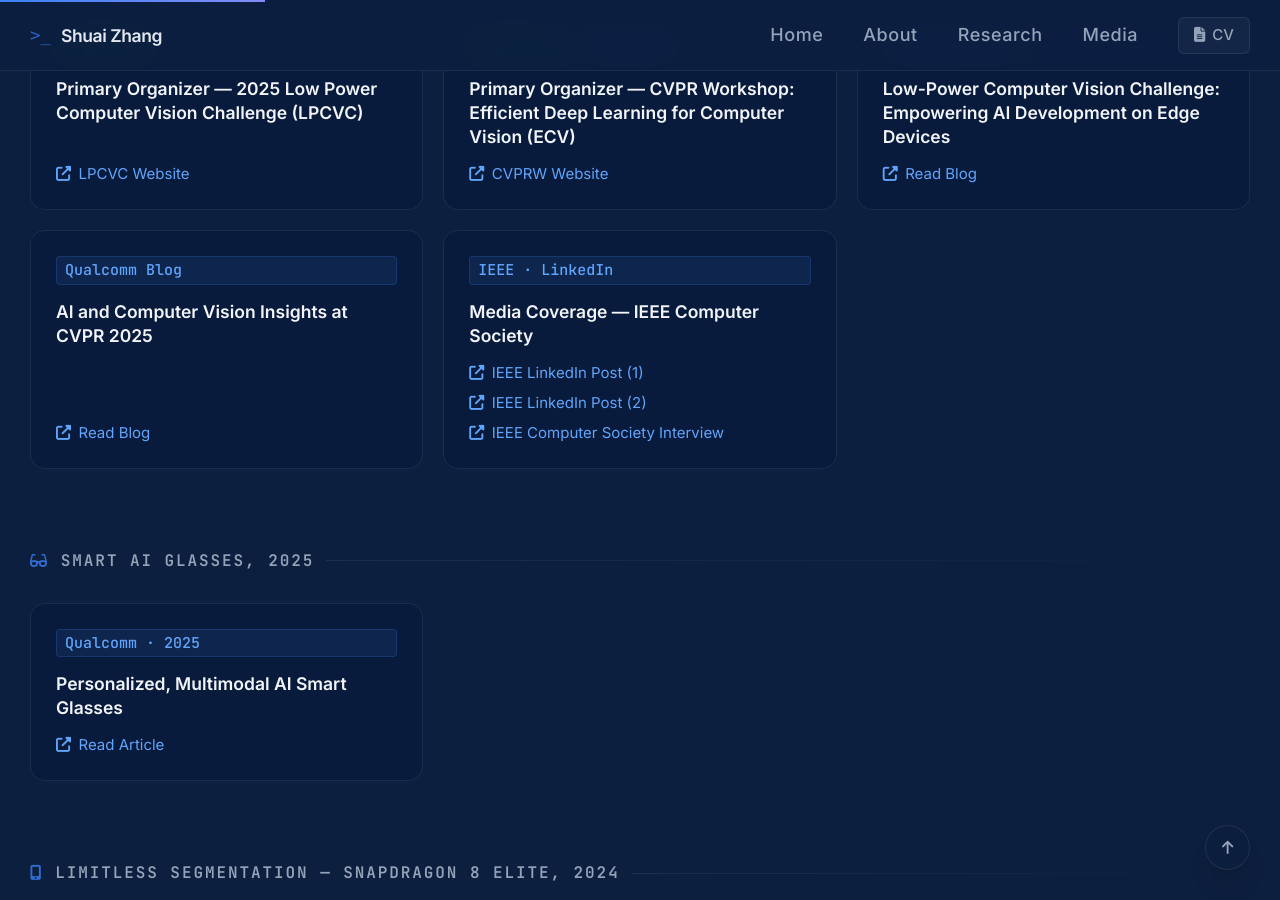
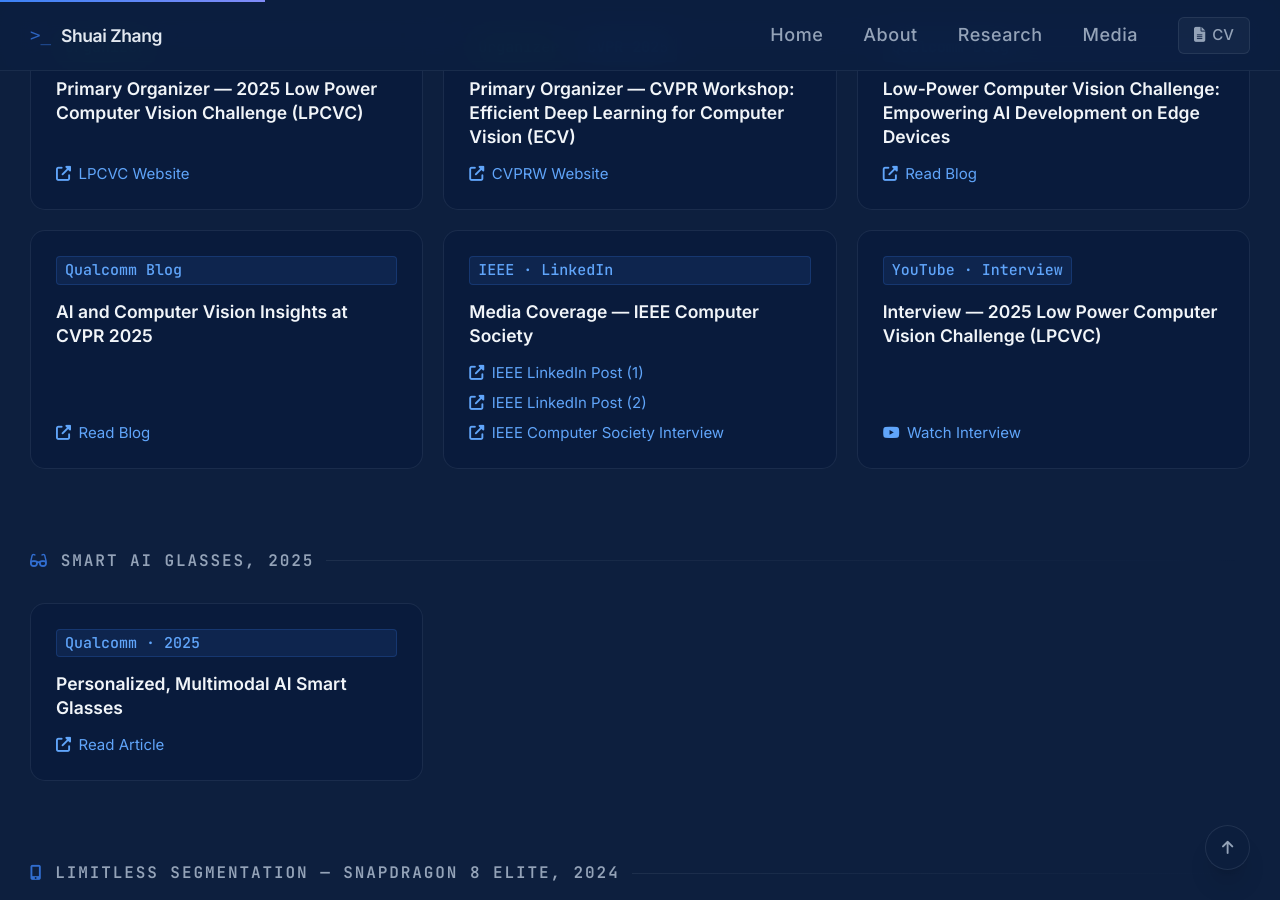
Before and after one commit to zsivine/zsivine.github.io, a Jekyll site: the page built from webreport.html, in a window 1280 px wide and 900 px high, scrolled down 460 px. Built offline with Jekyll 4.4.1, drawn with Linux system fonts in a browser that asks for light colours; nearby versions of some CDN libraries.

Commit message:
Add LPCVC 2025 interview YouTube link to Media page
Co-Authored-By: Claude Opus 4.8 <noreply@anthropic.com>

```diff
--- a/webreport.html
+++ b/webreport.html
@@ -102,6 +102,20 @@ permalink: /webreport/
               <i class="fas fa-external-link-alt text-xs"></i> IEEE Computer Society Interview
             </a>
           </div>
+        </article>
+
+        <article class="card rounded-xl p-5 flex flex-col gap-3">
+          <div class="flex items-center gap-2">
+            <span class="vtag">YouTube · Interview</span>
+          </div>
+          <p class="text-slate-100 font-semibold text-sm leading-snug">
+            Interview — 2025 Low Power Computer Vision Challenge (LPCVC)
+          </p>
+          <a href="https://youtu.be/f-yqNpvF-OY"
+             target="_blank" rel="noopener noreferrer"
+             class="mt-auto inline-flex items-center gap-1.5 text-blue-400 hover:text-blue-300 text-xs transition-colors">
+            <i class="fab fa-youtube text-xs"></i> Watch Interview
+          </a>
         </article>
 
       </div>
```
